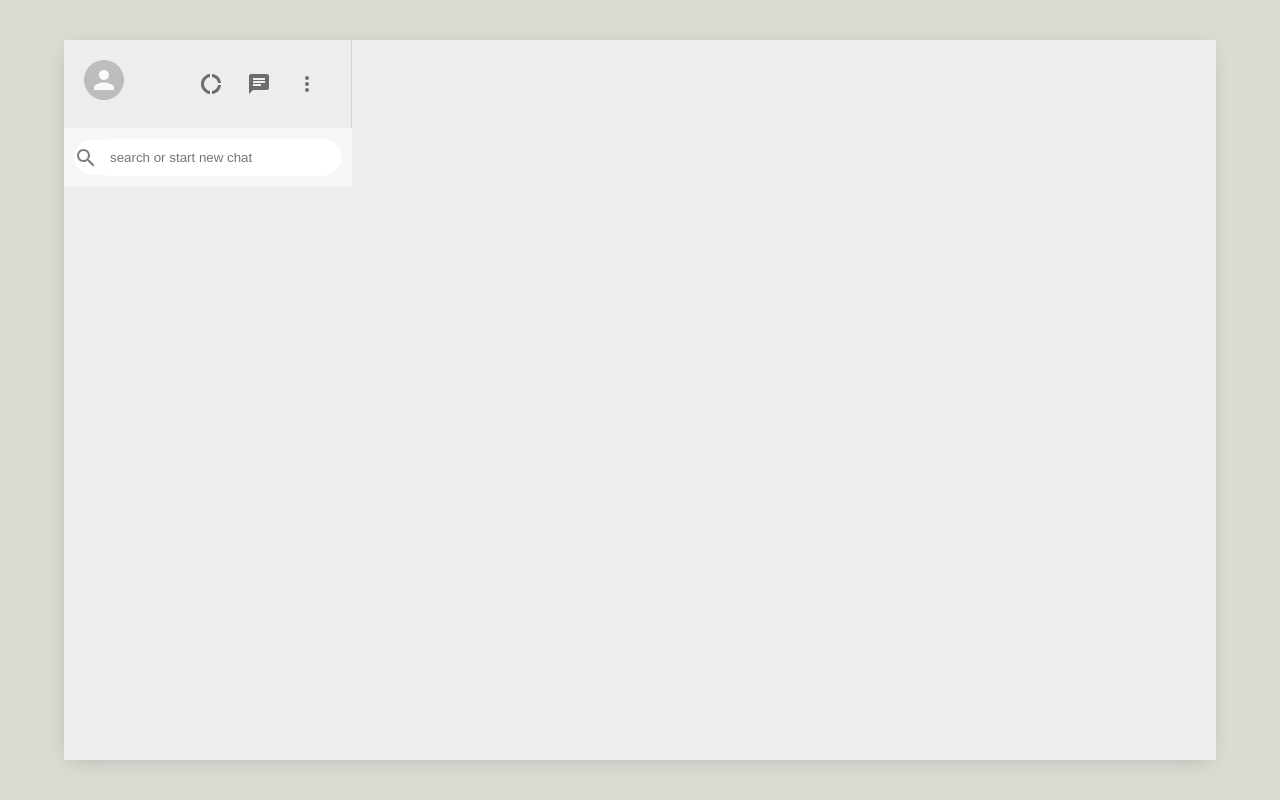
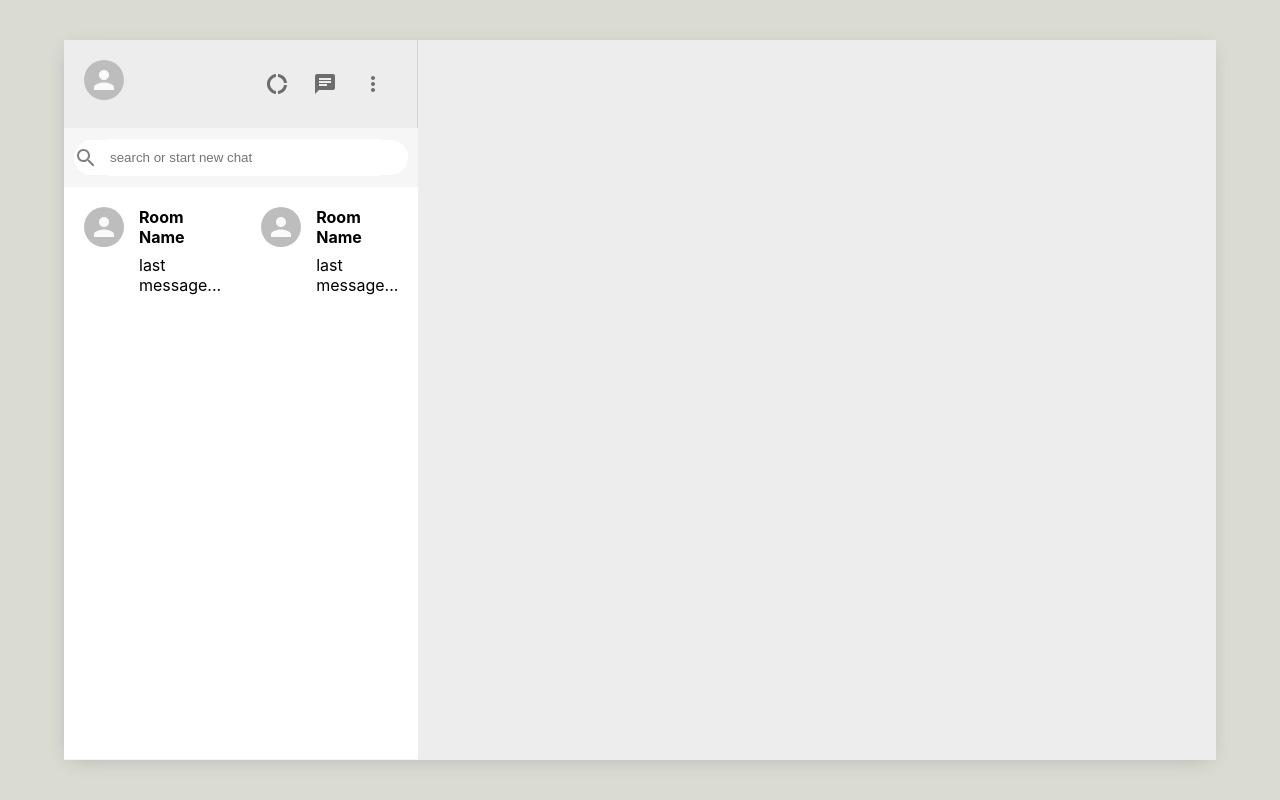
Before and after one commit to Ahmiii/whatsapp-clone, a React (Create React App) app: page / in a window 1280 px wide. Built offline with nearby package versions, Linux system fonts and the light colour scheme.

Commit message:
Sidebar contact list

```diff
--- a/src/components/Sidebar/Sidebar.jsx
+++ b/src/components/Sidebar/Sidebar.jsx
@@ -1,12 +1,14 @@
 import React from "react";
 import SidebarHeader from "./SidebarHeader/SidebarHeader";
 import SidebarSearch from "./SidebarSearch/SidebarSearch";
+import SidebarChat from "./SidebarChat/SidebarChat";
 import "./Sidebar.css";
 const Sidebar = () => {
   return (
     <div className="sidebar">
       <SidebarHeader />
       <SidebarSearch />
+      <SidebarChat />
     </div>
   );
 };
--- /dev/null
+++ b/src/components/Sidebar/SidebarChat/SidebarChat.css
@@ -0,0 +1,6 @@
+.sidebar__chat {
+  flex: 1;
+  display: flex;
+  background-color: white;
+  overflow: auto;
+}
--- /dev/null
+++ b/src/components/Sidebar/SidebarChat/SidebarChat.jsx
@@ -0,0 +1,13 @@
+import React from "react";
+import WhatsappContact from "./WhatsappContacts/WhatsappContacts";
+import "./SidebarChat.css";
+const SidebarChat = () => {
+  return (
+    <div className="sidebar__chat">
+      <WhatsappContact />
+      <WhatsappContact />
+    </div>
+  );
+};
+
+export default SidebarChat;
--- /dev/null
+++ b/src/components/Sidebar/SidebarChat/WhatsappContacts/WhatsappContacts.css
@@ -0,0 +1,17 @@
+.sidebar__contact {
+  display: flex;
+  padding: 20px;
+  cursor: pointer;
+  border-bottom: 1px solid #f6f6f6;
+}
+.sidebar__contact:hover {
+  background-color: #ebebeb;
+  opacity: 0.8;
+}
+.sidebar__contactInfo {
+  margin-left: 15px;
+}
+.sidebar__contactInfo > h2 {
+  font-size: 16px;
+  margin-bottom: 8px;
+}
--- /dev/null
+++ b/src/components/Sidebar/SidebarChat/WhatsappContacts/WhatsappContacts.jsx
@@ -0,0 +1,16 @@
+import React from "react";
+import { Avatar } from "@material-ui/core";
+import "./WhatsappContacts.css";
+const WhatsappContacts = () => {
+  return (
+    <div className="sidebar__contact">
+      <Avatar />
+      <div className="sidebar__contactInfo">
+        <h2>Room Name</h2>
+        <p>last message...</p>
+      </div>
+    </div>
+  );
+};
+
+export default WhatsappContacts;
```
